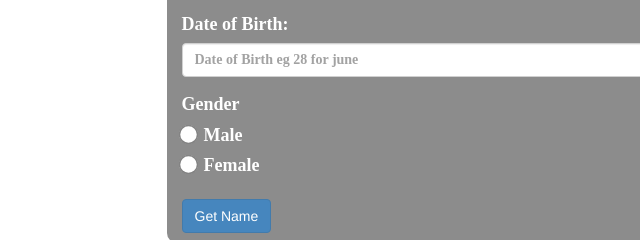
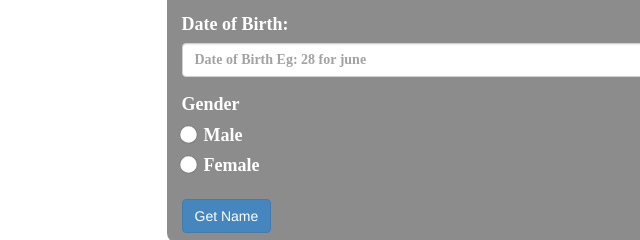
Before and after one commit to Mugisha-Beline/Akan-name, a plain HTML site: page index.html in a window 1280 px wide. Shown: the part 338-578 px from the top of the page, 161-801 px from the left. Drawn offline with Linux system fonts and the light colour scheme; a web font is replaced by a local one.

```diff
--- a/index.html
+++ b/index.html
@@ -30,7 +30,7 @@
           </div>
           <div class="form-group">
             <label for="date">Date of Birth:</label>
-            <input type="number" class="form-control" id="date" placeholder="Date of Birth eg 28 for june" name="date">
+            <input type="number" class="form-control" id="date" placeholder="Date of Birth Eg: 28 for june" name="date">
           </div>
           <div class="form-group">
             <label for="month">Gender</label><br>
```
